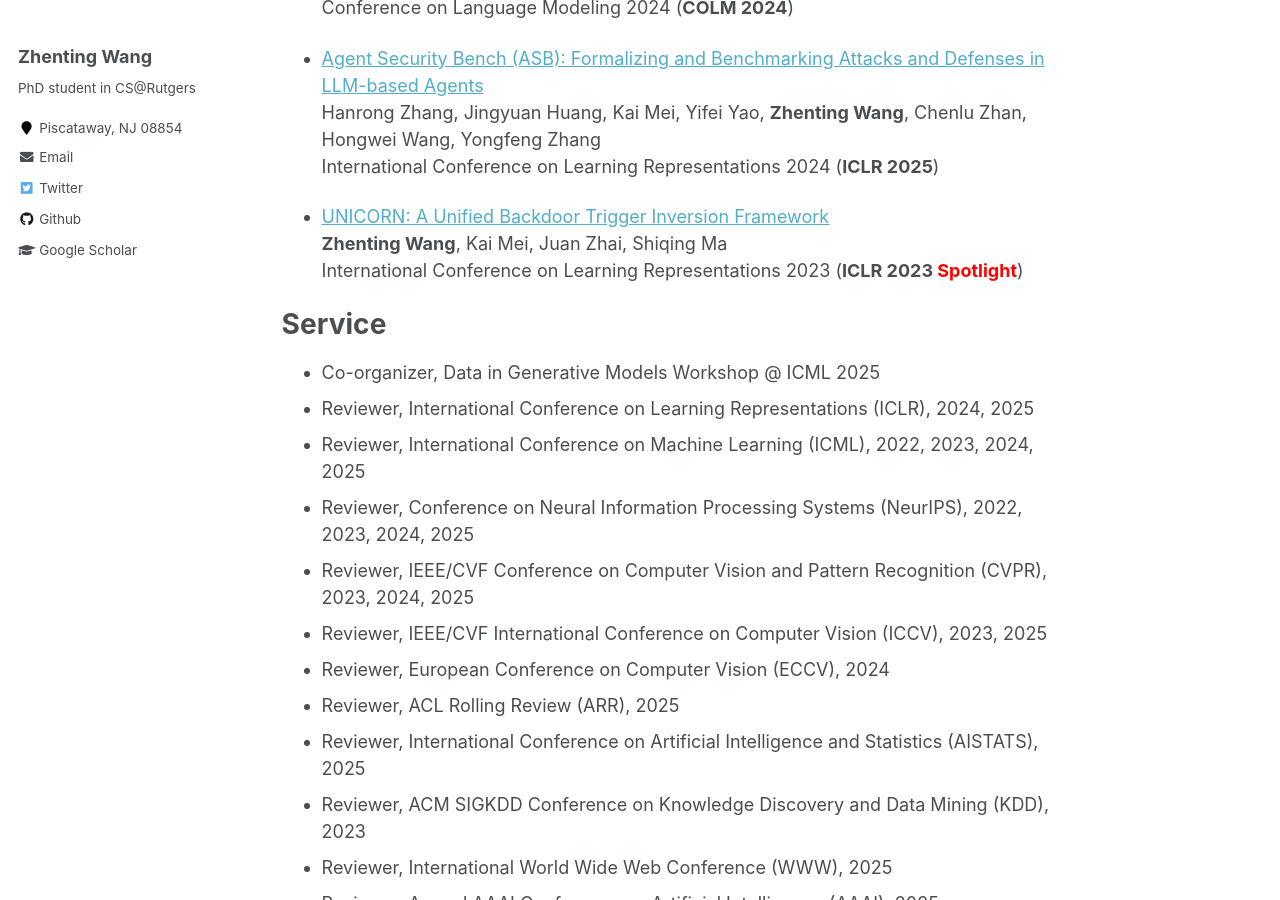
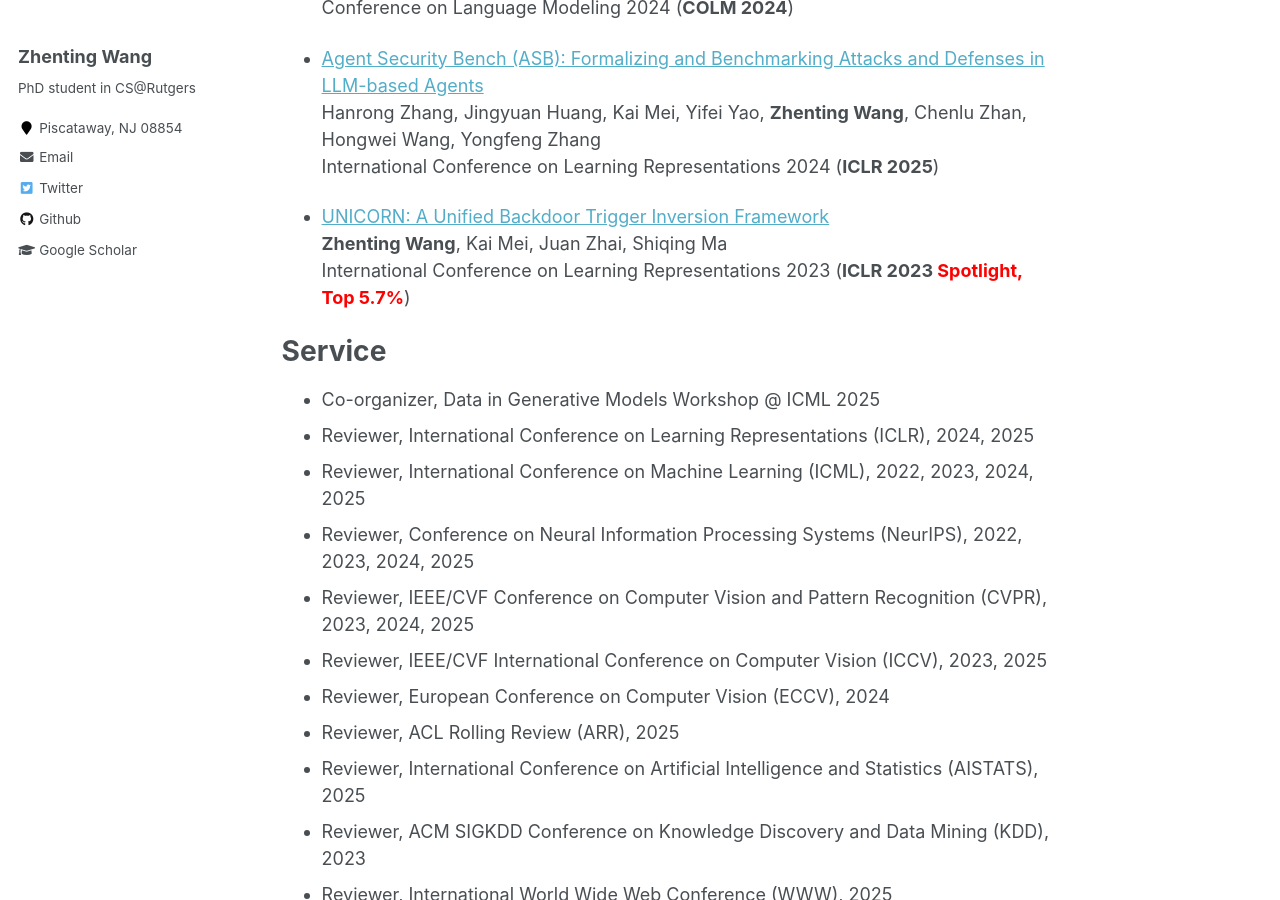
Before and after one commit to ZhentingWang/zhentingwang.github.io, a Jekyll site: the page built from _pages/about.md, in a window 1280 px wide and 900 px high, scrolled down 2386 px. Built offline with Jekyll 4.4.1, drawn with Linux system fonts in a browser that asks for light colours.

Commit message:
Update about.md

```diff
--- a/_pages/about.md
+++ b/_pages/about.md
@@ -119,7 +119,7 @@ International Conference on Learning Representations 2024 (**ICLR 2025**)
 
 * [UNICORN: A Unified Backdoor Trigger Inversion Framework](https://arxiv.org/abs/2304.02786)
 **Zhenting Wang**, Kai Mei, Juan Zhai, Shiqing Ma
-International Conference on Learning Representations 2023 (**ICLR 2023 <font color=red>Spotlight</font>**)
+International Conference on Learning Representations 2023 (**ICLR 2023 <font color=red>Spotlight, Top 5.7%</font>**)
 
 <!--Publications
 ======
```
